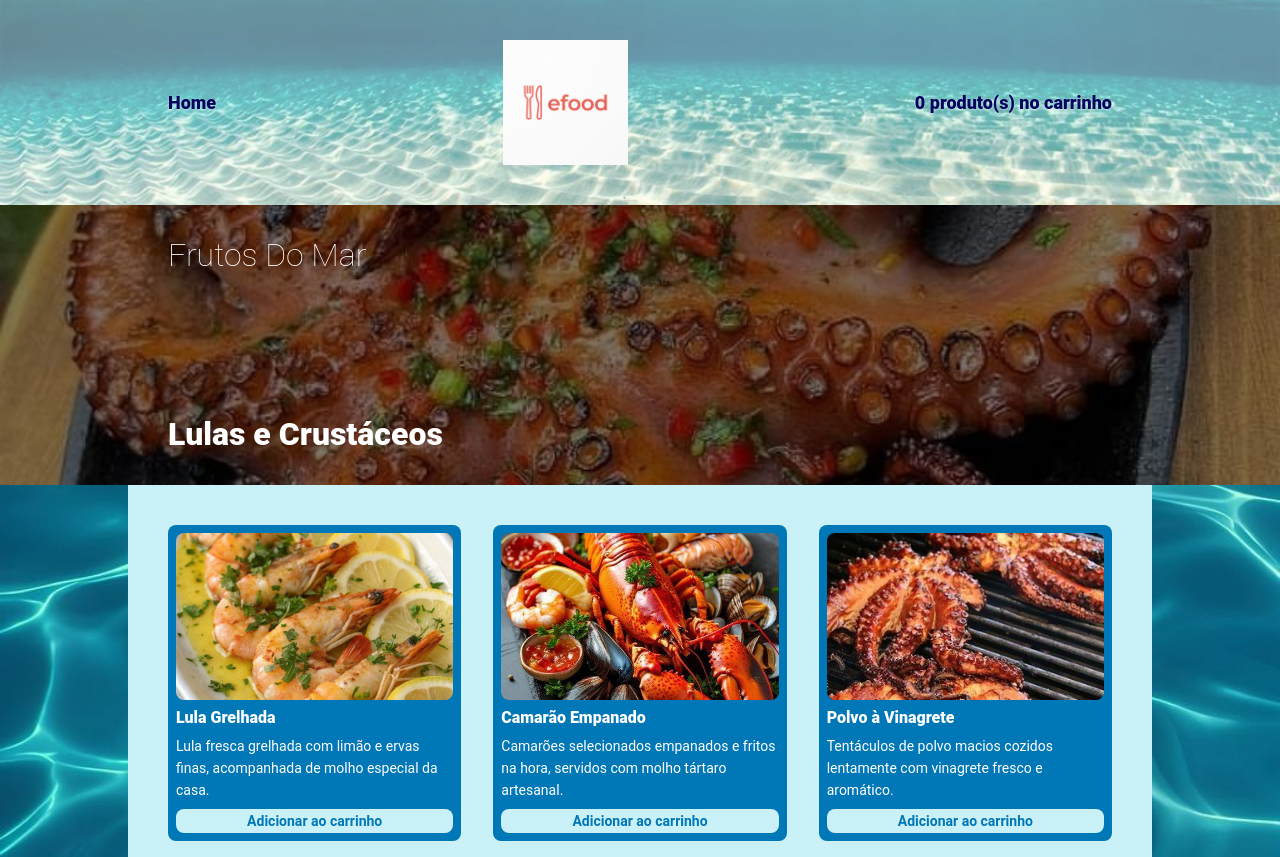
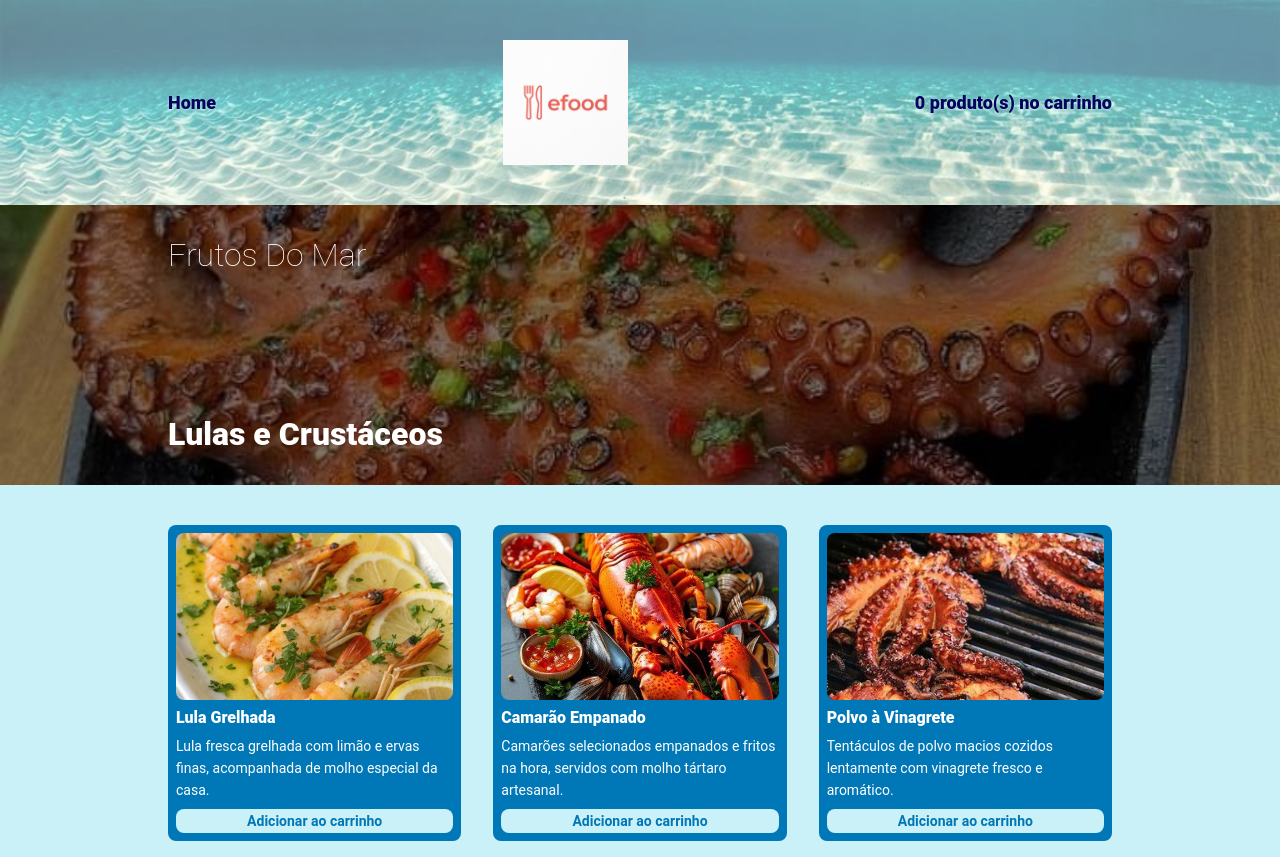
Before and after one commit to jpnune/exercicio-efood, a React (Vite) app: page /perfil/1 in a window 1280 px wide. Shown: the top 857 px of the page. Built offline with nearby package versions, Linux system fonts and the light colour scheme.

Commit message:
fix: corrige background repeat-y, botao addToCart no ProductCard e prop onCardClick no ProductList

```diff
--- a/src/components/ProductCard/index.tsx
+++ b/src/components/ProductCard/index.tsx
@@ -1,17 +1,29 @@
+import { useAppDispatch } from '../../store/hooks'
+import { addItem } from '../../store/cartSlice'
 import type { Product } from '../../models/Product'
 import * as S from './styles'
 
 type Props = {
   product: Product
+  onCardClick?: (product: Product) => void
 }
 
-const ProductCard = ({ product }: Props) => {
+const ProductCard = ({ product, onCardClick }: Props) => {
+  const dispatch = useAppDispatch()
+
+  const handleAddToCart = (e: React.MouseEvent) => {
+    e.stopPropagation()
+    dispatch(addItem(product))
+  }
+
   return (
-    <S.Card>
+    <S.Card onClick={() => onCardClick?.(product)}>
       <img src={product.foto} alt={product.nome} />
       <h3>{product.nome}</h3>
       <p>{product.descricao}</p>
-      <button type="button">Adicionar ao carrinho</button>
+      <button type="button" onClick={handleAddToCart}>
+        Adicionar ao carrinho
+      </button>
     </S.Card>
   )
 }
--- a/src/components/ProductList/index.tsx
+++ b/src/components/ProductList/index.tsx
@@ -22,9 +22,11 @@ const ProductList = ({ products }: Props) => {
     <>
       <S.List>
         {products.map((product) => (
-          <div key={product.id} onClick={() => setModalProduct(product)}>
-            <ProductCard product={product} />
-          </div>
+          <ProductCard
+            key={product.id}
+            product={product}
+            onCardClick={(p) => setModalProduct(p)}
+          />
         ))}
       </S.List>
 
--- a/src/styles/GlobalStyles.ts
+++ b/src/styles/GlobalStyles.ts
@@ -14,8 +14,9 @@ const GlobalStyles = createGlobalStyle`
   body {
     background-color: ${(props) => props.theme.colors.background};
     background-image: url(${backgroundBody});
-    background-attachment: fixed;
-    background-size: cover;
+    background-repeat: repeat-y;
+    background-position: center top;
+    background-size: contain;
     color: ${(props) => props.theme.colors.text};
     -webkit-font-smoothing: antialiased;
     -moz-osx-font-smoothing: grayscale;
```
